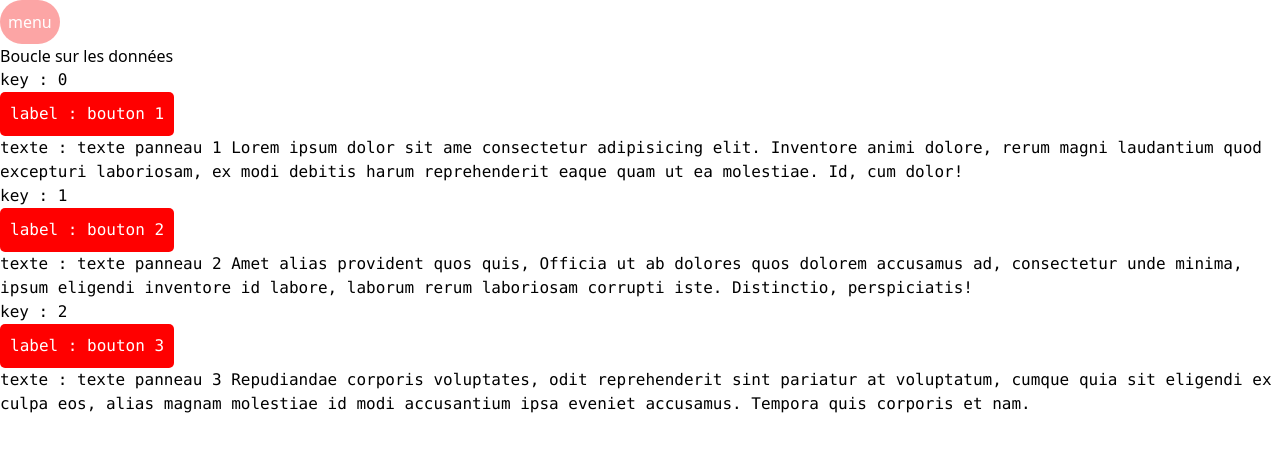
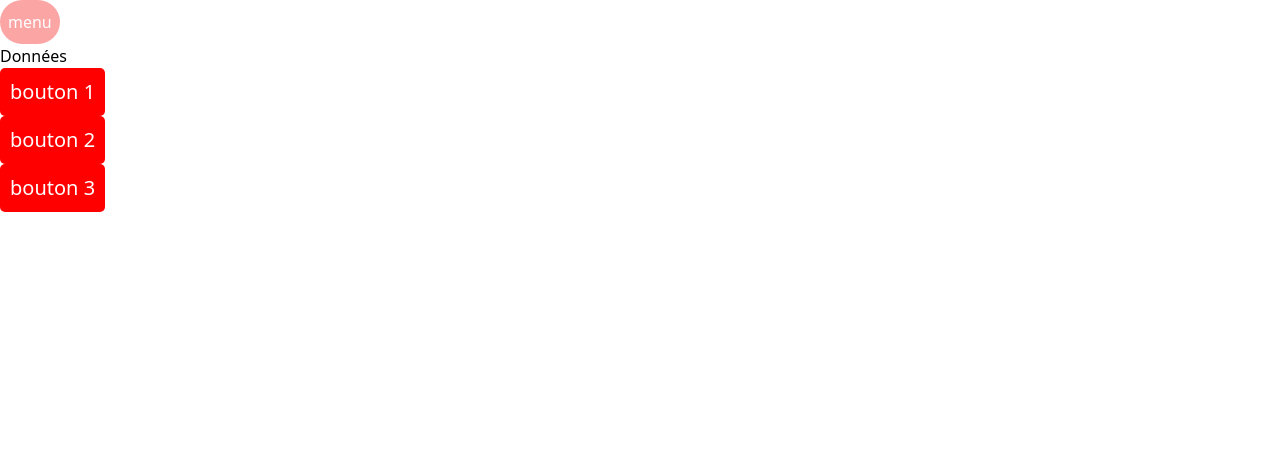
Before and after one commit to MMI-SAE-203/r213-2024-pracht-tp1-PETIT-Hugo, a Vue app: page /boucle in a window 1280 px wide. Shown: the top 452 px of the page. Built offline with nearby package versions, Linux system fonts and the light colour scheme.

Commit message:
exercice boucle recommencé

```diff
--- a/src/pages/boucle.vue
+++ b/src/pages/boucle.vue
@@ -1,4 +1,7 @@
 <script setup lang="ts">
+  import { ref } from 'vue';
+
+  const sectionOpen = ref(0)
   const sectionsData = [
     {
       label: 'bouton 1',
@@ -6,7 +9,8 @@ const sectionsData = [
       consectetur adipisicing elit. Inventore animi dolore,
       rerum magni laudantium quod excepturi laboriosam,
       ex modi debitis harum reprehenderit eaque quam ut
-    ea molestiae. Id, cum dolor!`
+      ea molestiae. Id, cum dolor!`,
+
     },
     {
       label: 'bouton 2',
@@ -14,7 +18,8 @@ const sectionsData = [
       Officia ut ab dolores quos dolorem accusamus ad,
       consectetur unde minima, ipsum eligendi inventore id
       labore, laborum rerum laboriosam corrupti iste.
-    Distinctio, perspiciatis!`
+      Distinctio, perspiciatis!`,
+
     },
     {
       label: 'bouton 3',
@@ -22,16 +27,16 @@ const sectionsData = [
       odit reprehenderit sint pariatur at voluptatum, cumque
       quia sit eligendi ex culpa eos, alias magnam molestiae
       id modi accusantium ipsa eveniet accusamus. Tempora
-    quis corporis et nam.`
+      quis corporis et nam.`,
+
     }
   ]
 </script>
 
 <template>
-    <h1>Boucle sur les données</h1>
-    <section v-for="({ label, texte }, key) of sectionsData" :v-key="key">
-  <pre class="font-mono">key : {{ key }}</pre>
-  <button class="font-mono">label : {{ label }}</button>
-  <p class="font-mono">texte : {{ texte }}</p>
+  <h1>Données</h1>
+  <section v-for="(section, key) of sectionsData" :key="key">
+    <button class="text-xl" @pointerdown="sectionOpen = key+1">{{ section.label }}</button>
+    <p v-show="sectionOpen === key+1">{{ section.texte }}</p>
   </section>
 </template>
```
Lines whose indentation alone changed are shown as unchanged.
